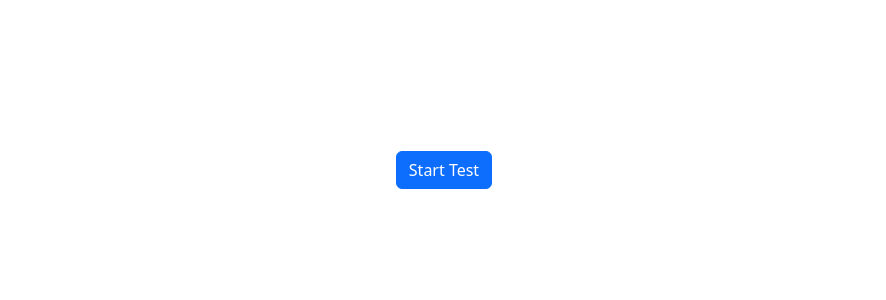
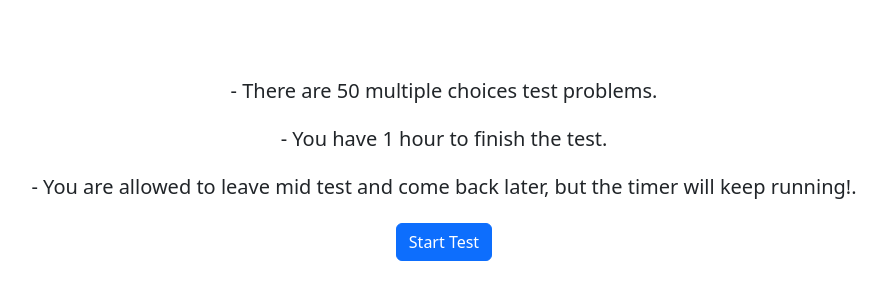
Before and after one commit to octarinasalsa03/onlinetest-fe, a React (Create React App) app: page /test/home in a window 1280 px wide. Shown: the part 230-530 px from the top of the page, without its empty margins (196-1082 px from the left). Built offline with nearby package versions, Linux system fonts and the light colour scheme.

Commit message:
changed root div to have 100vh height

```diff
--- a/src/components/template/test/greeting.js
+++ b/src/components/template/test/greeting.js
@@ -16,6 +16,21 @@ export const Greeting = () => {
     return (
         <div className="overlay justify-content-center">
             <div className="home-container">
+                <div className="row">
+                    <h5>
+                        <p>- There are 50 multiple choices test problems.</p>
+                    </h5>
+                </div>
+                <div className="row">
+                    <h5>
+                        <p>- You have 1 hour to finish the test.</p>
+                    </h5>
+                </div>
+                <div className="row">
+                    <h5>
+                        <p>- You are allowed to leave mid test and come back later, but the timer will keep running!.</p>
+                    </h5>
+                </div>
                 <button onClick={() => startTest()} className="btn btn-primary text-center start-button">
                     Start Test
                 </button>
--- a/src/components/template/test/index.css
+++ b/src/components/template/test/index.css
@@ -13,7 +13,7 @@ input[type=radio] {
     width: 100%;
     height: 100%;
     z-index: 10;
-    position: fixed;
+    /* position: fixed; */
 }
 
 .overlay.spinner-border {
@@ -22,9 +22,11 @@ input[type=radio] {
 }
 
 .home-container {
-    display: flex;
+    display: inline-flex;
+    flex-direction: column;
     justify-content: center;
     align-items: center;
+    width: 100%;
     height: 100%;
     /* border: 3px solid blue; */
 }
--- a/src/index.css
+++ b/src/index.css
@@ -11,3 +11,7 @@ code {
   font-family: source-code-pro, Menlo, Monaco, Consolas, 'Courier New',
     monospace;
 }
+
+#root {
+  height: 100vh;
+}
```
